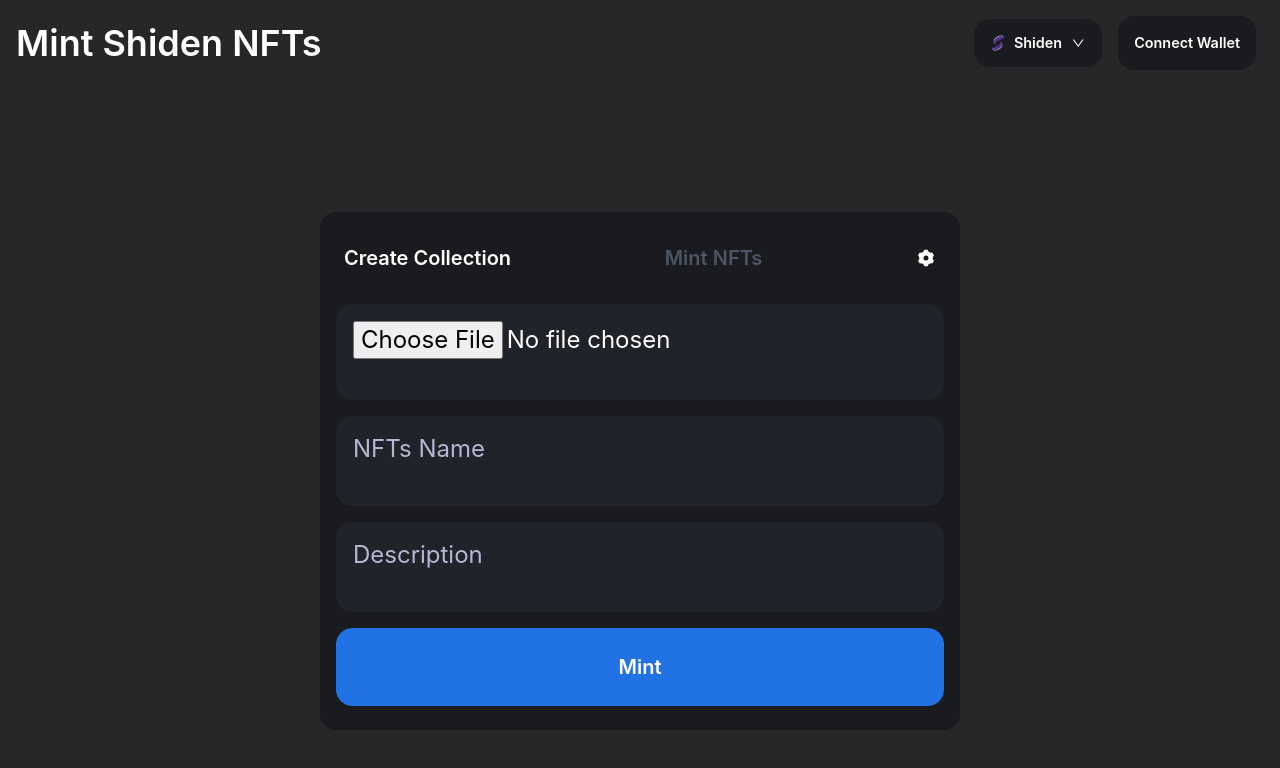
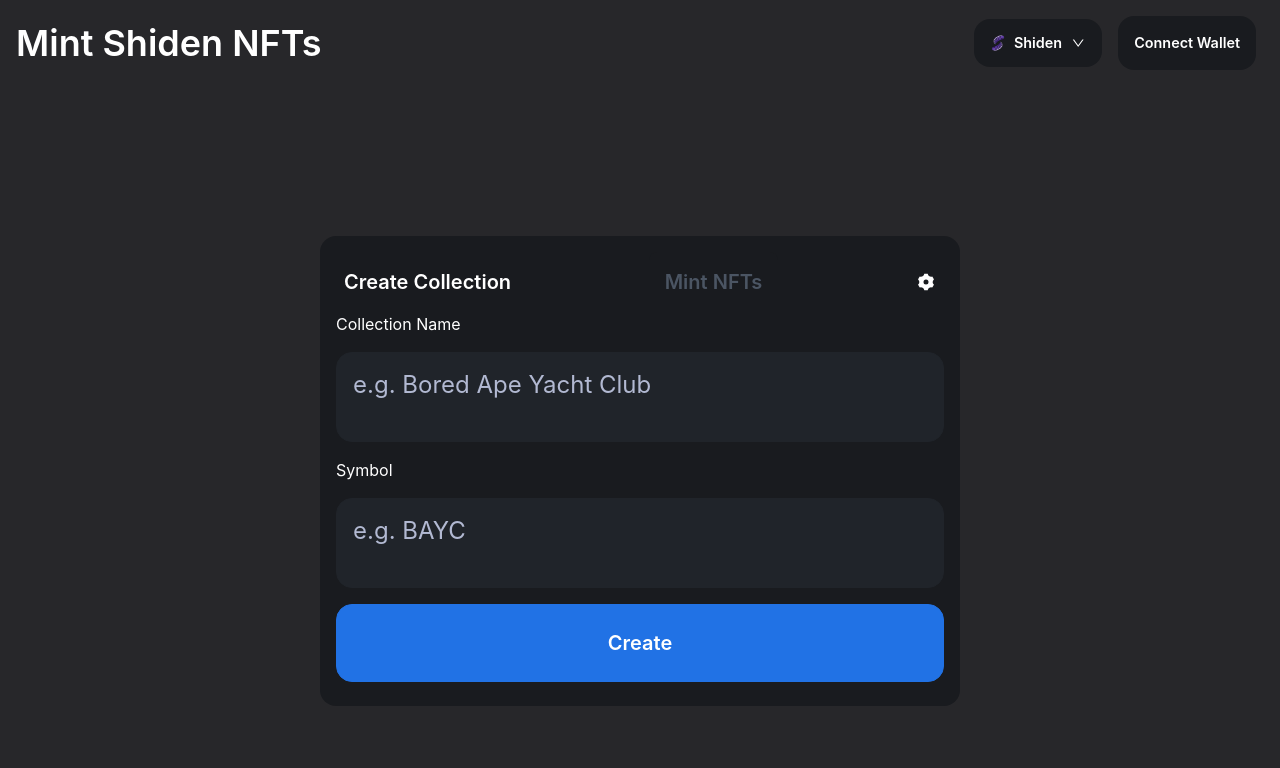
Before and after one commit to tnkshuuhei/psp34-nfts, a Next.js app: page / in a window 1280 px wide. Shown: the top 768 px of the page. Built offline with nearby package versions, Linux system fonts and the light colour scheme.

Commit message:
separate view

```diff
--- a/components/Main.js
+++ b/components/Main.js
@@ -15,7 +15,7 @@ const style = {
 	activetab: `bg-[#191B1F]`,
 }
 const Main = () => {
-	const { currentAccount, api } = useContext(ConnectContext)
+	const { currentAccount, api } = useContext(ConnectContext);
 	const [activeTab, setActiveTab] = useState('collection');
 	const [Name, setName] = useState();
 	const [Image, setImage] = useState();
@@ -55,6 +55,32 @@ const Main = () => {
 						<RiSettings3Fill />
 					</div>
 				</div>
+				{activeTab === 'collection' ? (
+					<div>
+						Collection Name
+						<div className={style.transferPropContainer}>
+							<input
+								type='text'
+								className={style.transferPropInput}
+								placeholder='e.g. Bored Ape Yacht Club'
+								onChange={e => setName(e.target.value)}
+							/>
+						</div>
+						Symbol
+						<div className={style.transferPropContainer}>
+							<input
+								type='text'
+								className={style.transferPropInput}
+								placeholder='e.g. BAYC'
+								onChange={e => setDescription(e.target.value)}
+							/>
+						</div>
+						<div onClick={() => setupContract()}>
+							<Button title='Create' />
+						</div>
+					</div>
+				) : (
+					<div>
 						<div className={style.transferPropContainer}>
 							<input
 								type='file'
@@ -83,6 +109,9 @@ const Main = () => {
 							<Button title='Mint' />
 						</div>
 					</div>
+				)}
+
+			</div>
 
 		</div>
 	)
```
Lines whose indentation alone changed are shown as unchanged.
